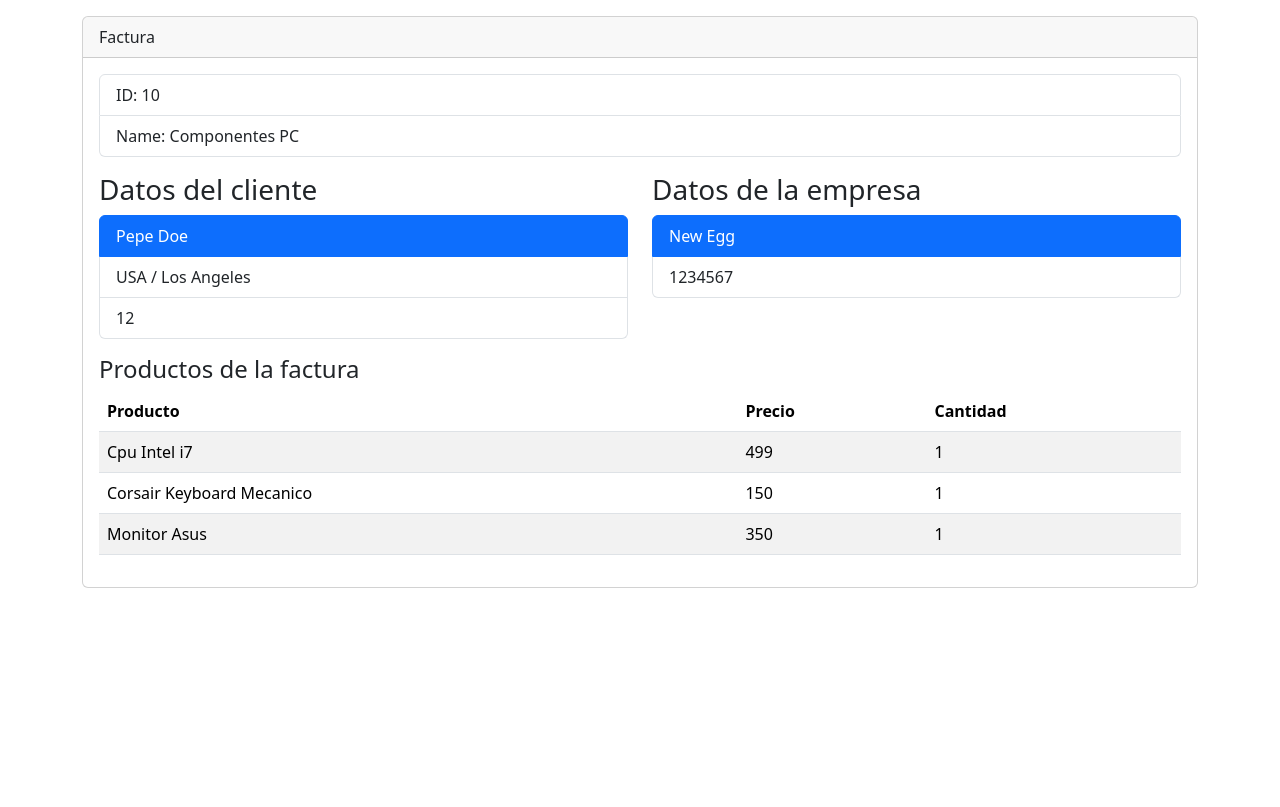
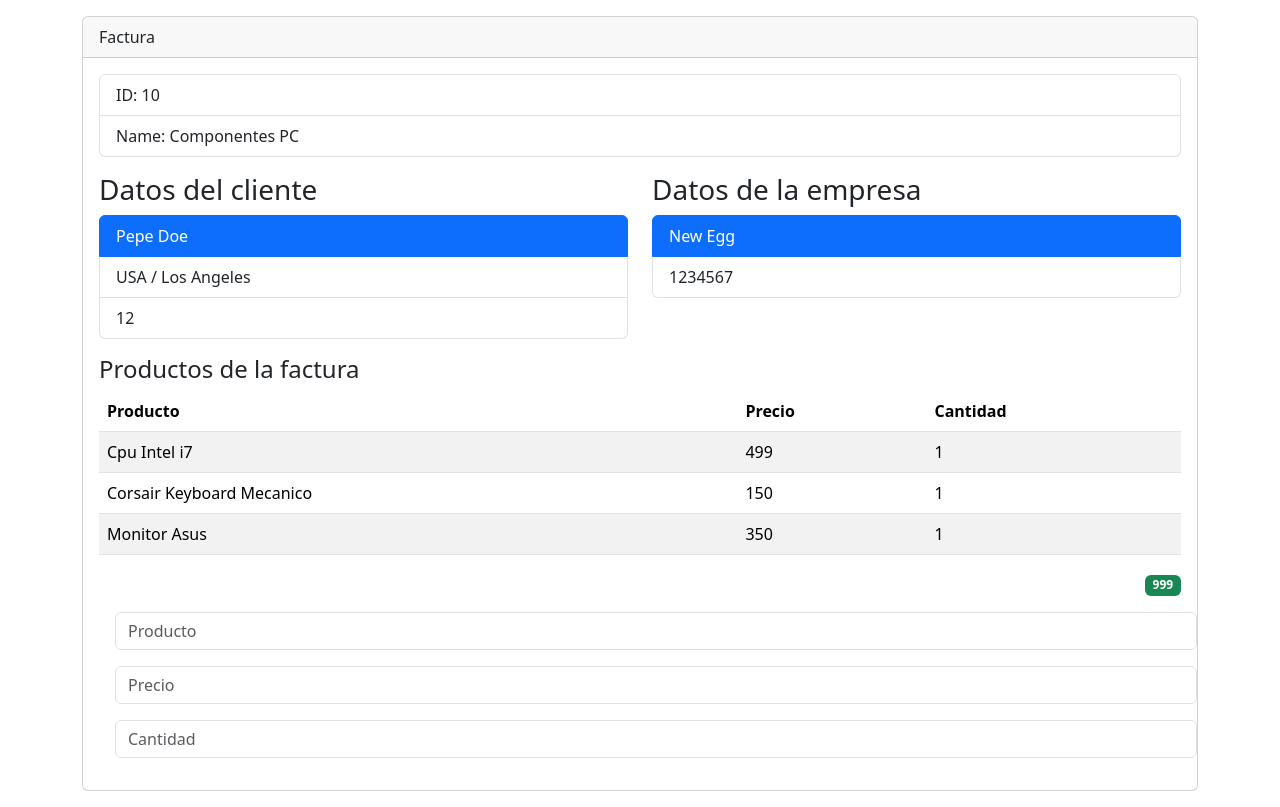
Before and after one commit to LuisRFE0/invoiceApp, a React (Vite) app: page / in a window 1280 px wide. Built offline with nearby package versions, Linux system fonts and the light colour scheme.

Commit message:
creando formulario

```diff
--- a/src/InvoiceApp.jsx
+++ b/src/InvoiceApp.jsx
@@ -2,12 +2,13 @@
 import { CompanyView } from "./components/CompanyView";
 import { InvoiceView } from "./components/InvoiceView";
 import { ListItemsView } from "./components/ListItemsView";
+import { TotalView } from "./components/TotalView";
 import { getInvoice } from "./services/getInvoice";
 
 
 export const InvoiceApp = () => {
 
-    const { id, name, client, company, items } = getInvoice();
+    const { total, id, name, client, company, items } = getInvoice();
 
     return (
         <>
@@ -26,6 +27,22 @@
                             </div>
                         </div>
                         <ListItemsView items={items} />
+                        <TotalView total={total} />
+                        <form action="">
+                            <input type="text" name="product" placeholder="Producto" className="form-control m-3"
+                                onChange={event => {
+                                    console.log(event.target.value);
+                                }} />
+                            <input type="text" name="price" placeholder="Precio" className="form-control m-3"
+                                onChange={event => {
+                                    console.log(event.target.value);
+                                }} />
+                            <input type="text" name="quantity" placeholder="Cantidad" className="form-control m-3"
+                                onChange={event => {
+                                    console.log(event.target.value);
+                                }} />
+
+                        </form>
                     </div>
                 </div>
             </div>
--- a/src/components/Clientview.jsx
+++ b/src/components/Clientview.jsx
@@ -1,8 +1,16 @@
 
 export const Clientview = ({ client }) => {
-    const { name: nameClient, lastName, address } = client
+    const {
+        name: nameClient,
+        lastName,
+        address: {
+            country,
+            city,
+            street,
+            number }
+    } = client
 
-    const { country, city, street, number } = address
+
     return (
         <>
             <h3>Datos del cliente</h3>
--- /dev/null
+++ b/src/components/TotalView.jsx
@@ -0,0 +1,15 @@
+
+export const TotalView = ({ total }) => {
+    return (
+        <>
+
+            <div className="text-end">
+
+                <span className="badge bg-success">
+                    {total}
+                </span>
+
+            </div>
+        </>
+    )
+}
--- a/src/services/getInvoice.js
+++ b/src/services/getInvoice.js
@@ -1,5 +1,15 @@
 import { invoice } from "../data/invoice"
 
 export const getInvoice = () => {
-    return invoice;
+
+    // let total = 0;
+    // invoice.items.forEach(item => {
+    //     total = total + item.price * item.quantity
+    // });
+
+    const total = invoice.items.map(item => item.price * item.quantity).reduce((accumalator, currentValue) => accumalator + currentValue, 0)
+
+
+
+    return { ...invoice, total };
 }
```
